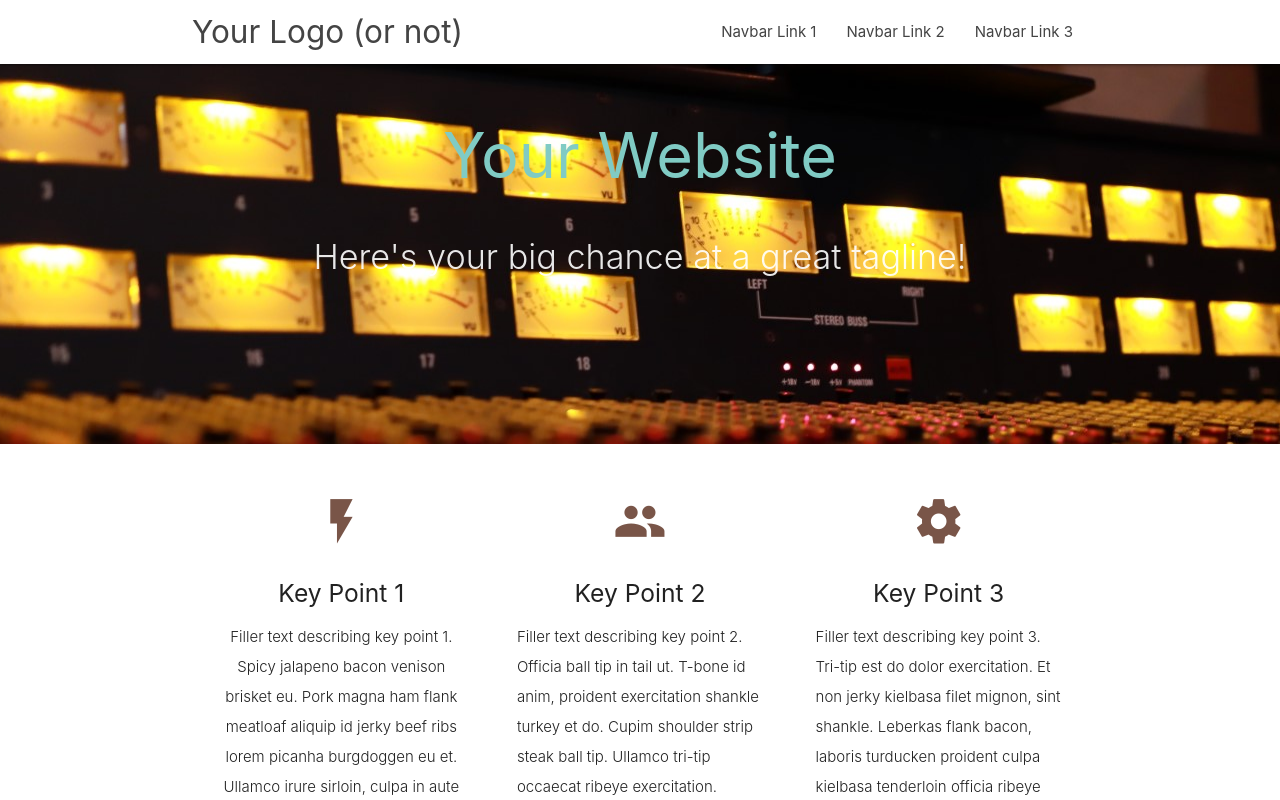
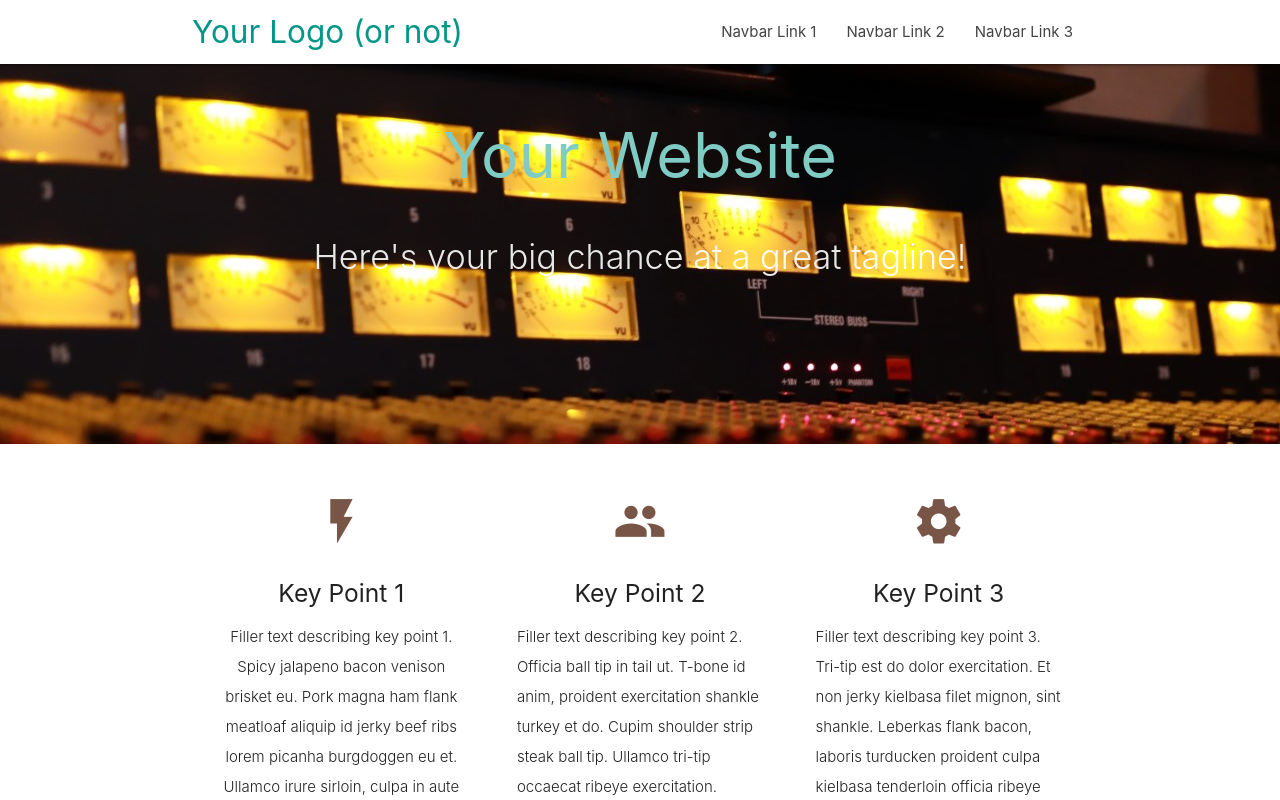
Before and after one commit to jrrlokken/materialize-demo, a plain HTML site: page index.html in a window 1280 px wide. Shown: the top 800 px of the page. Drawn offline with nearby package versions, Linux system fonts and the light colour scheme.

Commit message:
Change text color of Logo

```diff
--- a/index.html
+++ b/index.html
@@ -14,7 +14,7 @@
 <body>
   <nav class="white" role="navigation">
     <div class="nav-wrapper container">
-      <a id="logo-container" href="#" class="brand-logo">Your Logo (or not)</a>
+      <a id="logo-container" href="#" class="brand-logo teal-text">Your Logo (or not)</a>
       <ul class="right hide-on-med-and-down">
         <li><a href="#">Navbar Link 1</a></li>
         <li><a href="#">Navbar Link 2</a></li>
```
